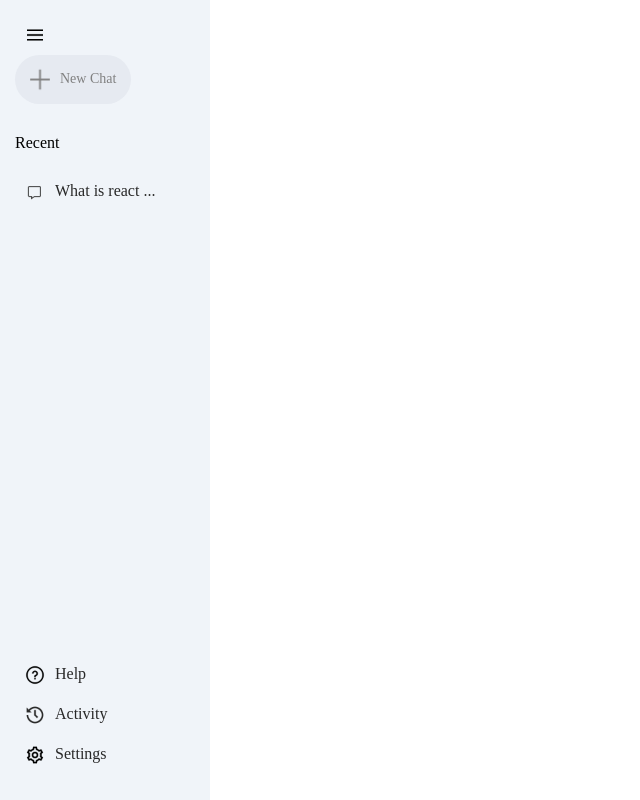
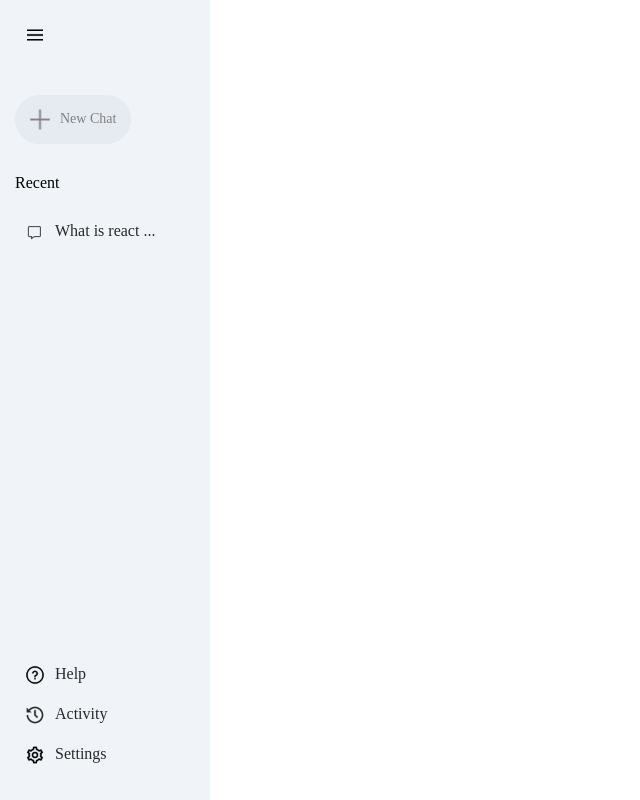
Before and after one commit to kanishkadz/Gemini-Clone, a React (Create React App) app: page / in a window 1280 px wide. Shown: the whole page, without its empty margins (0-640 px from the left). Built offline with nearby package versions, Linux system fonts and the light colour scheme.

Commit message:
Update SideBar.css

```diff
--- a/src/components/SideBar/SideBar.css
+++ b/src/components/SideBar/SideBar.css
@@ -15,7 +15,7 @@
     cursor: pointer;
 }
 .sidebar .new-chat{
-    margin-top: 10px;
+    margin-top: 50px;
     display: inline-flex;
     align-items: center;
     gap: 10px;
```
